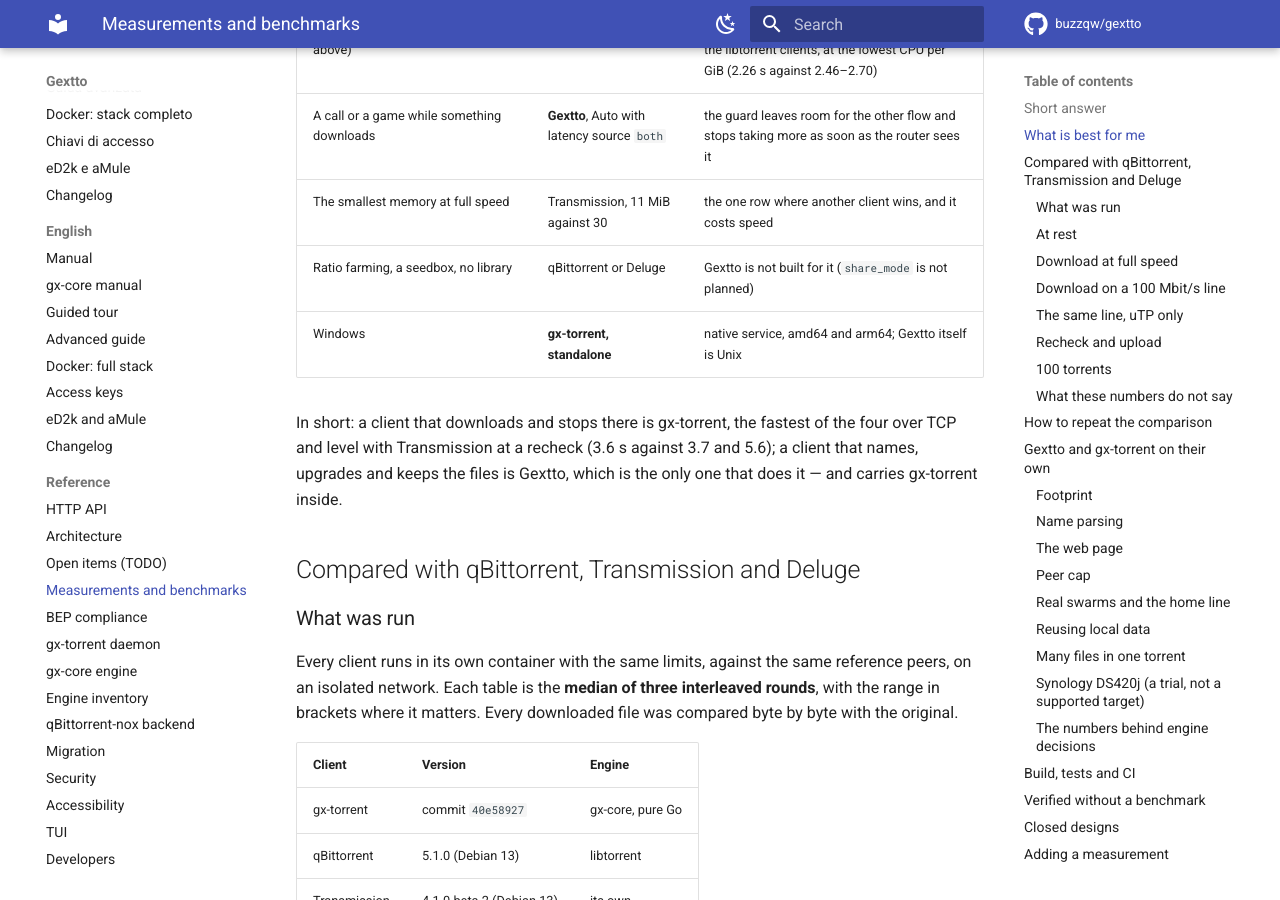
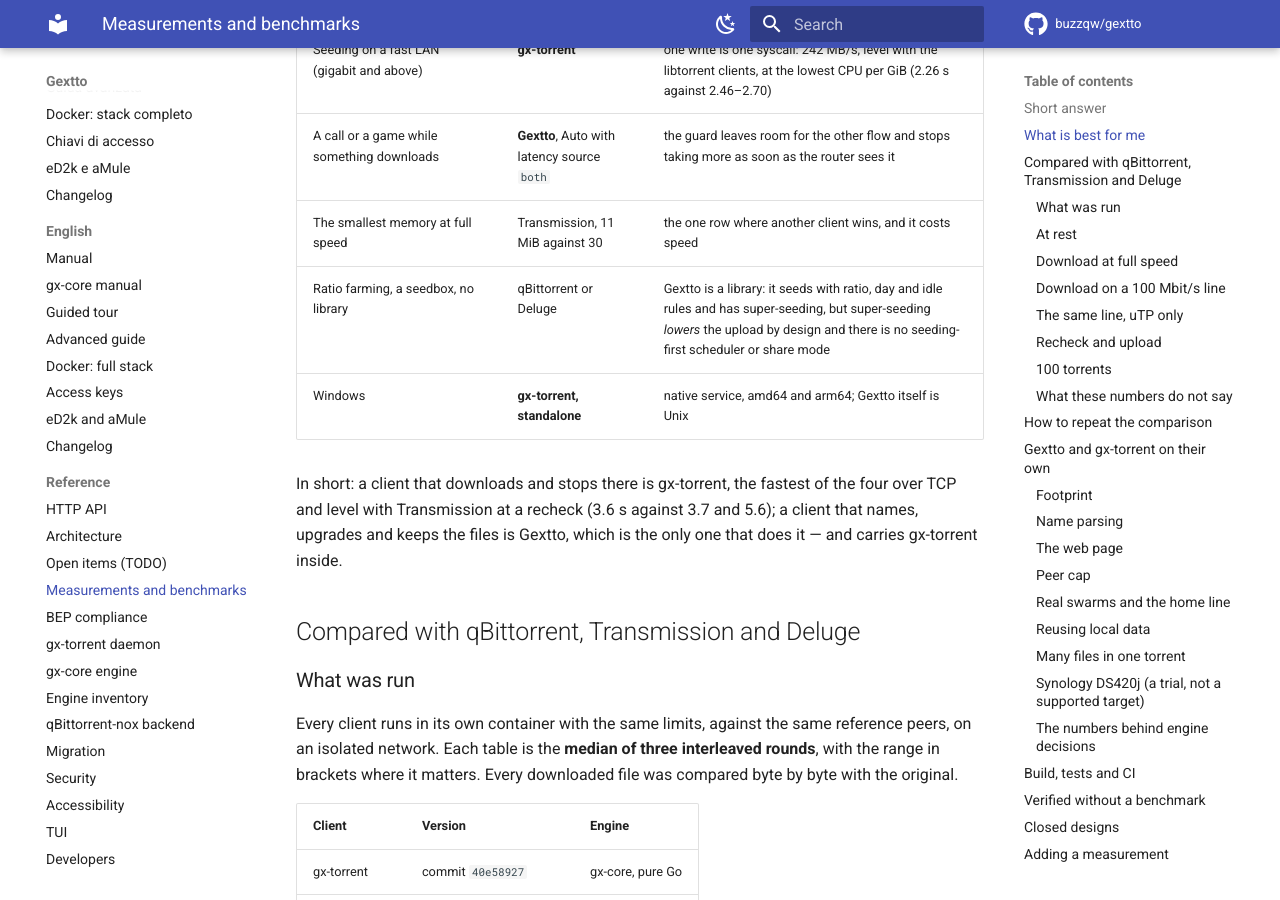
Before and after one commit to buzzqw/gextto, an MkDocs documentation site: the page built from docs/measurements.md, in a window 1280 px wide and 900 px high, scrolled down 2259 px. Built offline with MkDocs 1.6.1 and Material for MkDocs 9.7.7, drawn with Linux system fonts in a browser that asks for light colours; comment, search, counter and statistics services are not loaded.

Commit message:
docs: clearer line on ratio farming in the client table

```diff
--- a/docs/measurements.md
+++ b/docs/measurements.md
@@ -51,7 +51,7 @@
 | Seeding on a fast LAN (gigabit and above) | **gx-torrent** | one write is one syscall: 242 MB/s, level with the libtorrent clients, at the lowest CPU per GiB (2.26 s against 2.46–2.70) |
 | A call or a game while something downloads | **Gextto**, Auto with latency source `both` | the guard leaves room for the other flow and stops taking more as soon as the router sees it |
 | The smallest memory at full speed | Transmission, 11 MiB against 30 | the one row where another client wins, and it costs speed |
-| Ratio farming, a seedbox, no library | qBittorrent or Deluge | Gextto is not built for it (`share_mode` is not planned) |
+| Ratio farming, a seedbox, no library | qBittorrent or Deluge | Gextto is a library: it seeds with ratio, day and idle rules and has super-seeding, but super-seeding *lowers* the upload by design and there is no seeding-first scheduler or share mode |
 | Windows | **gx-torrent, standalone** | native service, amd64 and arm64; Gextto itself is Unix |
 
 In short: a client that downloads and stops there is gx-torrent, the fastest of the four over
```
